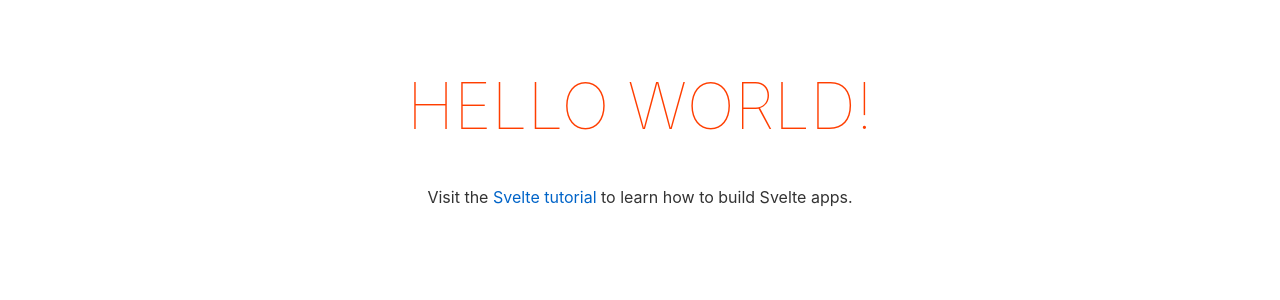
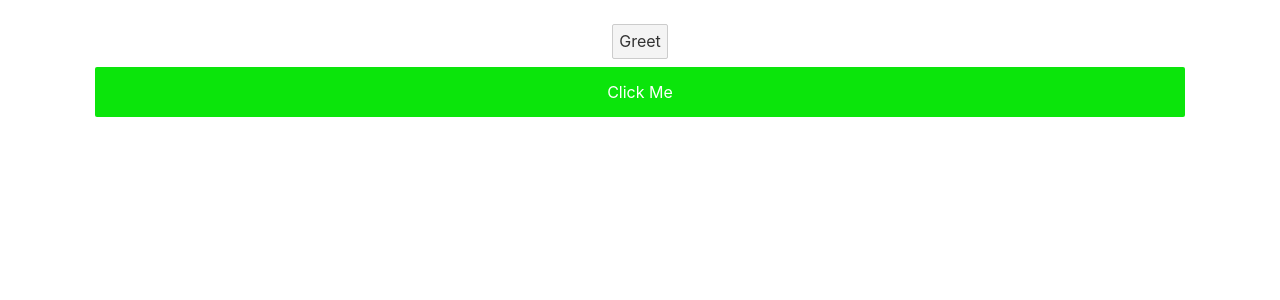
Before and after one commit to PratikPatil3235/learning-advance-svelte.js, a Svelte app: page / in a window 1280 px wide. Shown: the top 300 px of the page. Built offline with nearby package versions, Linux system fonts and the light colour scheme.

Commit message:
commits made

```diff
--- a/src/App.svelte
+++ b/src/App.svelte
@@ -1,10 +1,59 @@
 <script>
-	export let name;
+//   import ComponentC from "./components/ComponentC.svelte";
+
+
+
+	// import Greet from "./components/Greet.svelte";
+	// const name="Clark" , heroName="Superman";
+	// const obj={
+	// 	name:'Barry',
+	// 	heroName:'Flash'
+	// }
+
+	// import { setContext } from 'svelte'
+
+	// const userName="Pratik";
+	// setContext('username-context',userName);
+
+
+//   import Popup from "./components/Popup.svelte";
+// 	let showPopup=false;
+
+// 	function closePopup(event){
+// 		showPopup=false;
+// 		console.log(event.detail)
+// 	}
+
+
+  import Button from "./components/Button.svelte";
+import Outer from "./components/Outer.svelte";
+function handleGreet(event){
+	alert(event.detail)
+}
+
 </script>
 
 <main>
-	<h1>Hello {name}!</h1>
-	<p>Visit the <a href="https://svelte.dev/tutorial">Svelte tutorial</a> to learn how to build Svelte apps.</p>
+
+<Outer on:greet={handleGreet}/>
+
+
+<Button on:click={()=>alert('clicked')}/>
+	<!-- <button on:click={()=>showPopup=true} >Show Popup</button>
+	{#if showPopup}
+	<Popup on:close={closePopup}/>
+	{/if} -->
+
+
+
+	<!-- <h2>App Component UserName - {userName}</h2>
+	<ComponentC/> -->
+
+
+	<!-- <Greet name='Bruce' heroName='batman'/>
+	<Greet name={name} heroName={heroName}/>
+	<Greet name='Peter Parker'/>
+	<Greet {...obj}/> -->
 </main>
 
 <style>
@@ -15,13 +64,6 @@
 		margin: 0 auto;
 	}
 
-	h1 {
-		color: #ff3e00;
-		text-transform: uppercase;
-		font-size: 4em;
-		font-weight: 100;
-	}
-
 	@media (min-width: 640px) {
 		main {
 			max-width: none;
--- /dev/null
+++ b/src/components/Button.svelte
@@ -0,0 +1,14 @@
+<button on:click>Click Me</button>
+
+<style>
+    button{
+        background-color: rgb(11, 229, 11);
+        border: none;
+        color: white;
+        padding: 15px 32pc;
+        text-align: center;
+        text-decoration: none;
+        display: inline-block;
+        font-size: 16px;
+    }
+</style>
--- /dev/null
+++ b/src/components/ComponentC.svelte
@@ -0,0 +1,8 @@
+<script>
+  import ComponentE from "./ComponentE.svelte";
+
+</script>
+
+<h2>Child C Component</h2>
+
+<ComponentE/>
--- /dev/null
+++ b/src/components/Greet.svelte
@@ -0,0 +1,6 @@
+<script>
+    export let name;
+    export let heroName='worldSaver';
+</script>
+
+<h2>{name} is a {heroName}</h2>
--- /dev/null
+++ b/src/components/Inner.svelte
@@ -0,0 +1,10 @@
+<script>
+    import {createEventDispatcher} from 'svelte'
+
+    const dispatch=createEventDispatcher();
+    function greet(event){
+        dispatch('greet', 'Hello')
+    }
+</script>
+
+<button on:click={greet}>Greet</button>
--- /dev/null
+++ b/src/components/Outer.svelte
@@ -0,0 +1,8 @@
+<script>
+  import Inner from "./Inner.svelte";
+
+</script>
+
+<main>
+    <Inner on:greet/>
+</main>
--- /dev/null
+++ b/src/components/Popup.svelte
@@ -0,0 +1,8 @@
+<script>
+    import {createEventDispatcher} from 'svelte'
+    const dispatch= createEventDispatcher()
+</script>
+<div>
+    <h2>This is a popup</h2>
+    <button on:click={()=>dispatch('close','Pratik')}>Close Popup</button>
+</div>
```
Also changed, not shown: src/components/ComponentE.svelte (added, +7 -0 lines), src/components/ComponentF.svelte (added, +8 -0 lines).
